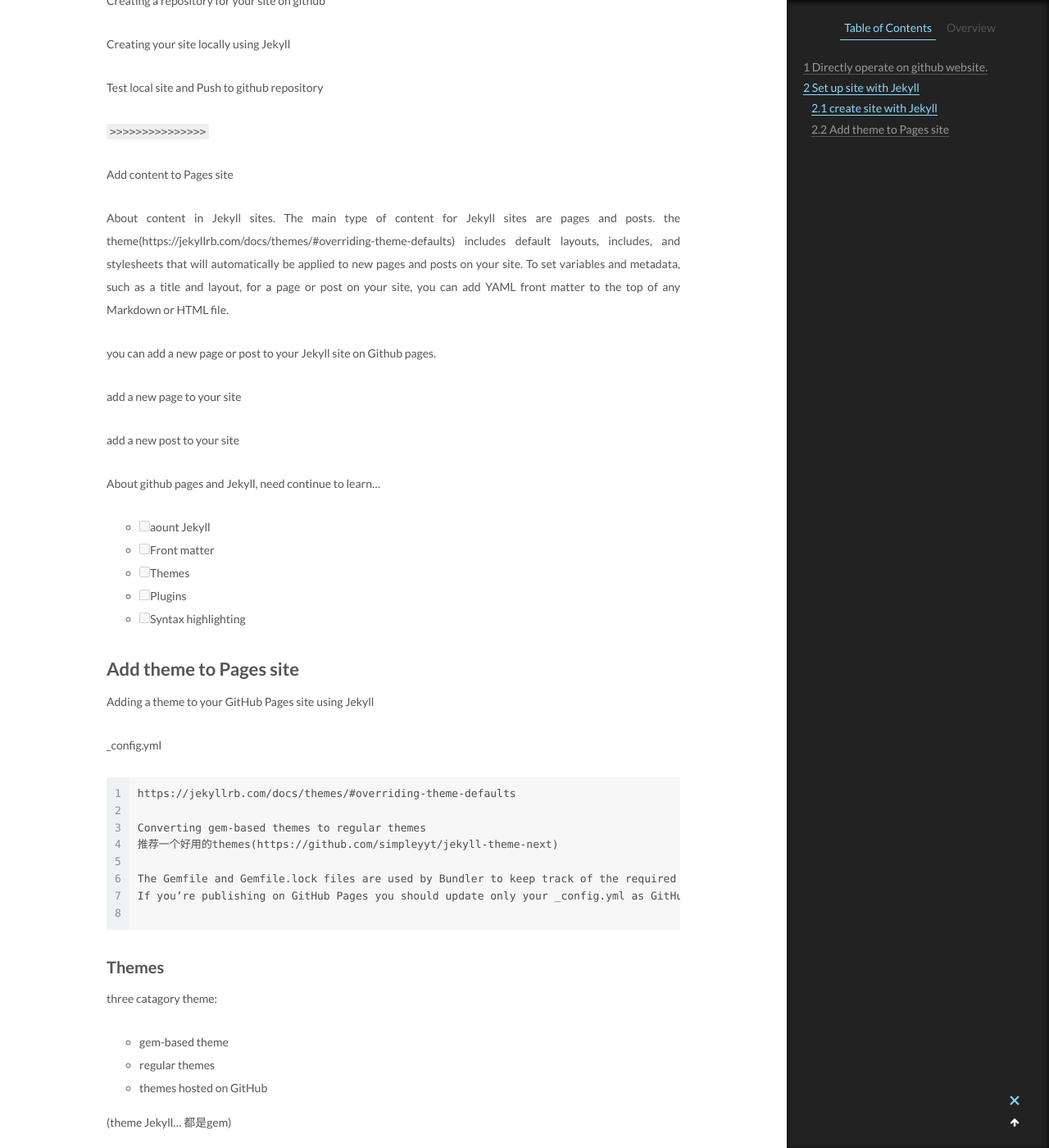
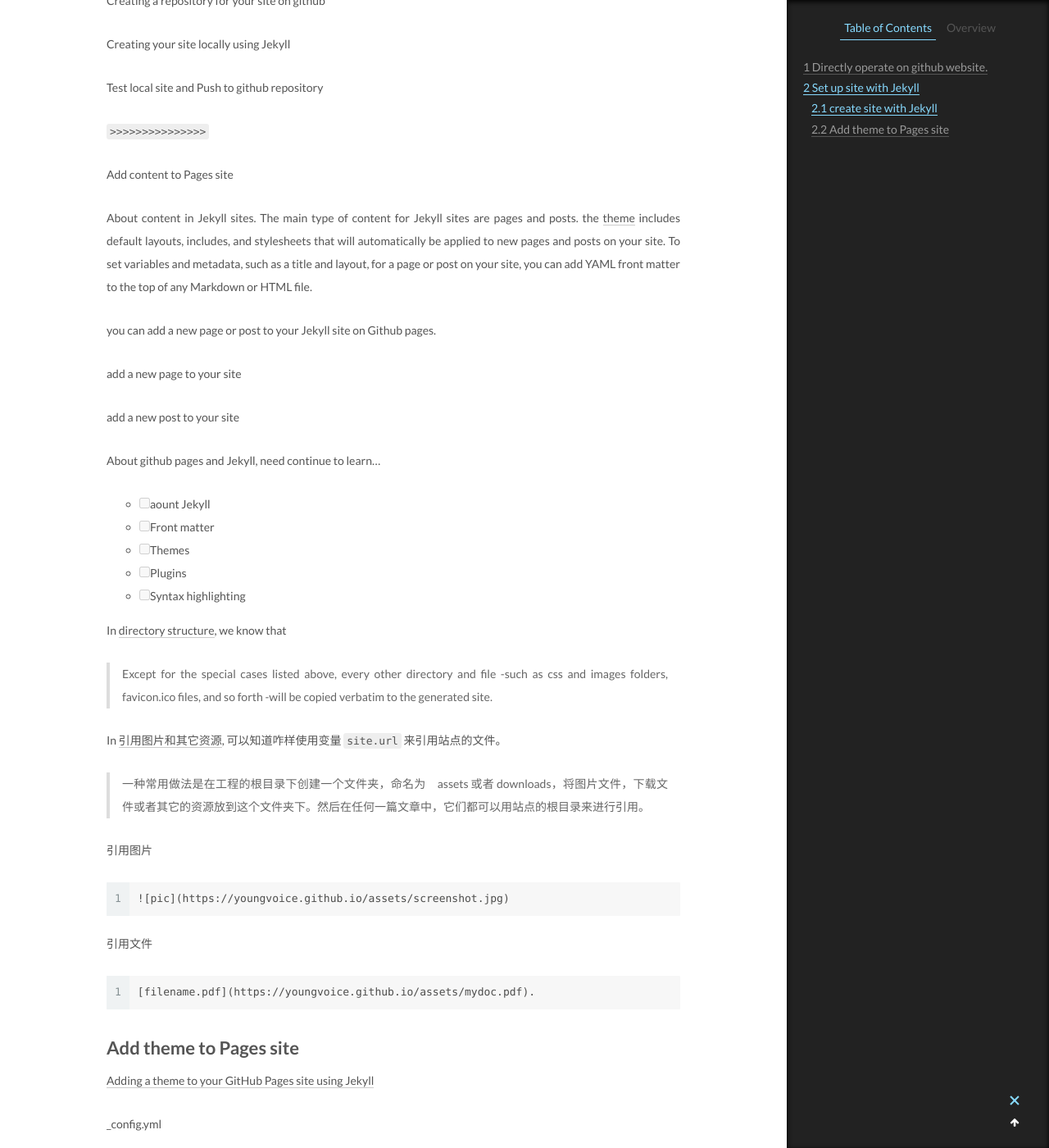
Before and after one commit to youngvoice/youngvoice.github.io.jekyll, a Jekyll site: the page built from _posts/2022-05-01-github-pages.md, in a window 1280 px wide and 1400 px high, scrolled down 917 px. Shown: the whole window at 82% size. Built offline with Jekyll 4.4.1, drawn with Linux system fonts in a browser that asks for light colours; some of the changed text lies outside the part shown.

Commit message:
update again (#29)

````diff
--- a/_posts/2022-05-01-github-pages.md
+++ b/_posts/2022-05-01-github-pages.md
@@ -37,7 +37,7 @@ Test local site and Push to github repository
 
 Add content to Pages site
 
-About content in Jekyll sites. The main type of content for Jekyll sites are pages and posts. the theme(https://jekyllrb.com/docs/themes/#overriding-theme-defaults) includes default layouts, includes, and stylesheets that will automatically be applied to new pages and posts on your site. To set variables and metadata, such as a title and layout, for a page or post on your site, you can add YAML front matter to the top of any Markdown or HTML file.
+About content in Jekyll sites. The main type of content for Jekyll sites are pages and posts. the [theme](https://jekyllrb.com/docs/themes/#overriding-theme-defaults) includes default layouts, includes, and stylesheets that will automatically be applied to new pages and posts on your site. To set variables and metadata, such as a title and layout, for a page or post on your site, you can add YAML front matter to the top of any Markdown or HTML file.
 
 you can add a new page or post to your Jekyll site on Github pages.
 
@@ -53,21 +53,35 @@ About github pages and Jekyll, need continue to learn...
 - [ ] Syntax highlighting
 
 
+
+In [directory structure](http://jekyllrb.com/docs/structure/), we know that
+> Except for the special cases listed above, every other directory and file -such as css and images folders, favicon.ico files, and so forth -will be copied verbatim to the generated site.
+
+In [引用图片和其它资源](http://jekyllcn.com/docs/posts/#%E5%BC%95%E7%94%A8%E5%9B%BE%E7%89%87%E5%92%8C%E5%85%B6%E5%AE%83%E8%B5%84%E6%BA%90), 可以知道咋样使用变量 `site.url` 来引用站点的文件。
+> 一种常用做法是在工程的根目录下创建一个文件夹，命名为　assets 或者 downloads，将图片文件，下载文件或者其它的资源放到这个文件夹下。然后在任何一篇文章中，它们都可以用站点的根目录来进行引用。
+
+引用图片
+```
+![pic]({{ site.url }}/assets/screenshot.jpg)
+```
+引用文件
+```
+[filename.pdf]({{ site.url }}/assets/mydoc.pdf).
+```
+
 ## Add theme to Pages site
-Adding a theme to your GitHub Pages site using Jekyll
+[Adding a theme to your GitHub Pages site using Jekyll](https://jekyllrb.com/docs/themes/#overriding-theme-defaults)
 
 _config.yml
 
-```
-https://jekyllrb.com/docs/themes/#overriding-theme-defaults
-
 Converting gem-based themes to regular themes
-推荐一个好用的themes(https://github.com/simpleyyt/jekyll-theme-next)
+推荐一个好用的[themes](https://github.com/simpleyyt/jekyll-theme-next)
 
 The Gemfile and Gemfile.lock files are used by Bundler to keep track of the required gems and gem versions you need to build your Jekyll site.
+
 If you’re publishing on GitHub Pages you should update only your _config.yml as GitHub Pages doesn’t load plugins via Bundler.
 
-```
+
 ### Themes
 three catagory theme:
 * gem-based theme
````
